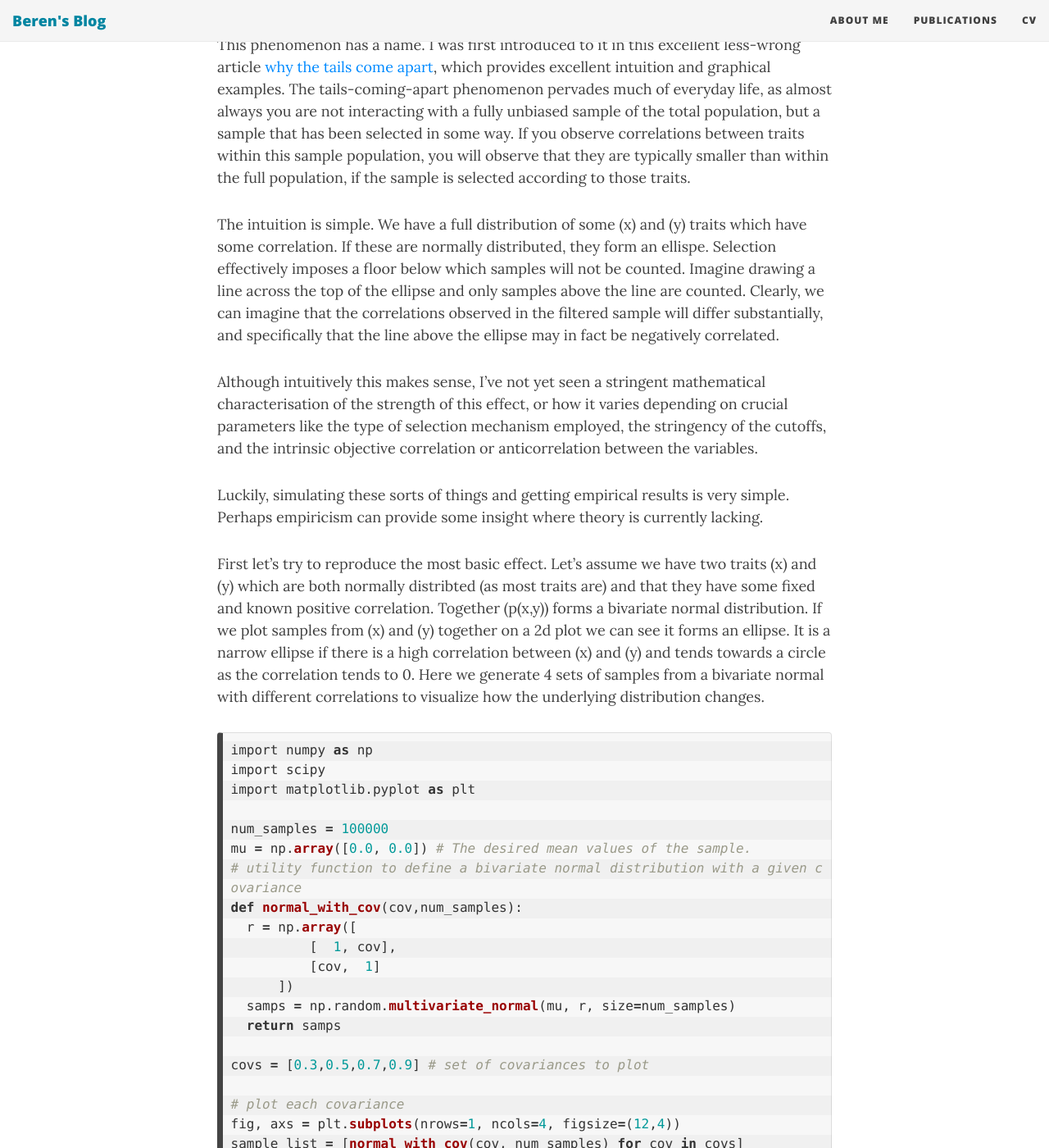
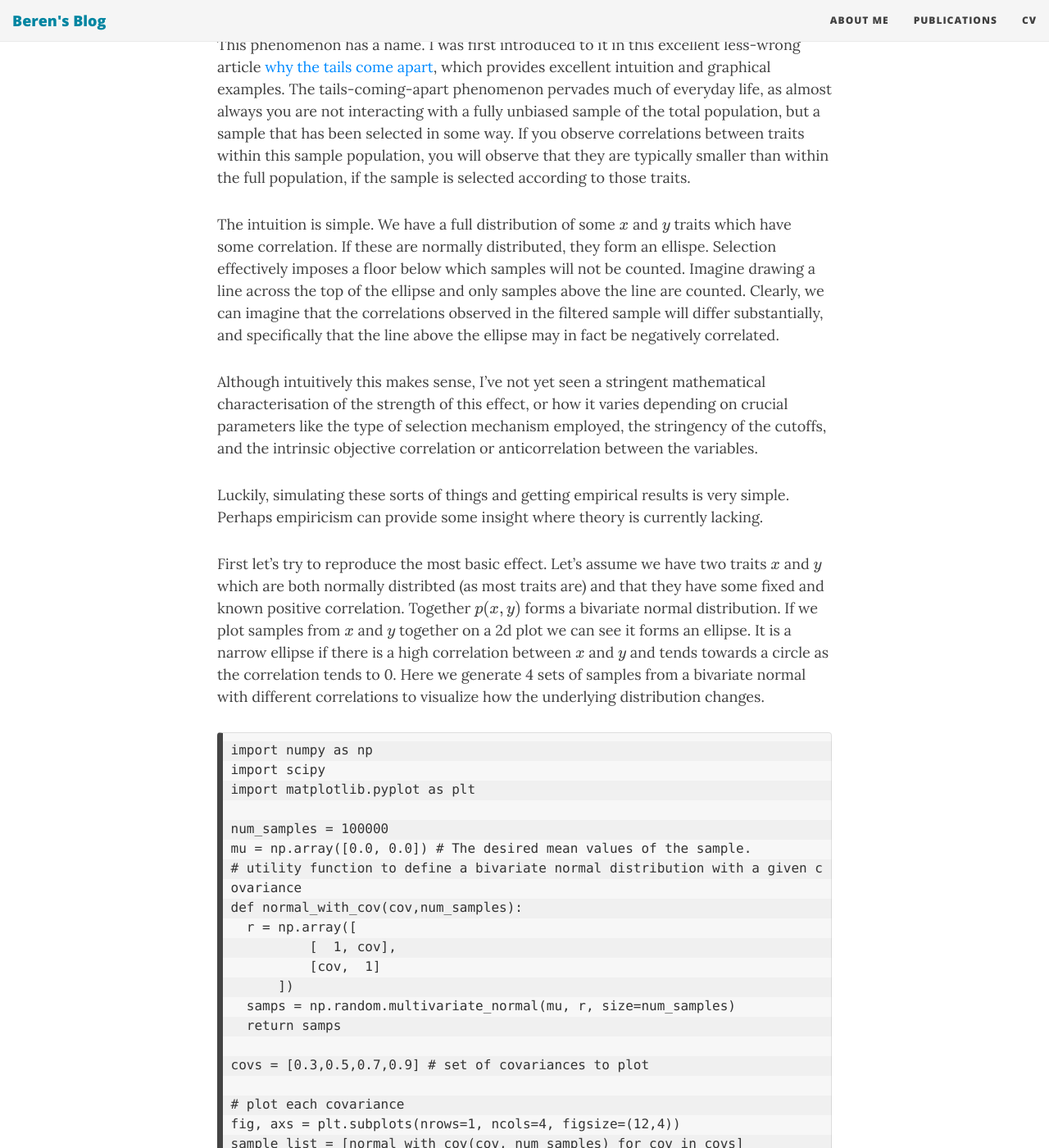
Before and after one commit to BerenMillidge/BerenMillidge.github.io, a Jekyll site: the page built from _posts/2021-02-07-How-The-Tails-Come-Apart.md, in a window 1280 px wide and 1400 px high, scrolled down 998 px. Shown: the whole window at 82% size. Built offline with Jekyll 4.4.1, drawn with Linux system fonts in a browser that asks for light colours; nearby versions of some CDN libraries; formulas are drawn with MathJax 3; some of the changed text lies outside the part shown.

Commit message:
potential fixes for formatting

````diff
--- a/_posts/2021-02-07-How-The-Tails-Come-Apart.md
+++ b/_posts/2021-02-07-How-The-Tails-Come-Apart.md
@@ -48,8 +48,8 @@ observe correlations between traits within this sample population, you
 will observe that they are typically smaller than within the full
 population, if the sample is selected according to those traits.
 
-The intuition is simple. We have a full distribution of some \(x\) and
-\(y\) traits which have some correlation. If these are normally
+The intuition is simple. We have a full distribution of some $x$ and
+$y$ traits which have some correlation. If these are normally
 distributed, they form an ellispe. Selection effectively imposes a floor
 below which samples will not be counted. Imagine drawing a line across
 the top of the ellipse and only samples above the line are counted.
@@ -69,17 +69,17 @@ is currently lacking.
 
 
 First let's try to reproduce the most basic effect. Let's assume we have
-two traits \(x\) and \(y\) which are both normally distribted (as most
+two traits $x$ and $y$ which are both normally distribted (as most
 traits are) and that they have some fixed and known positive
-correlation. Together \(p(x,y)\) forms a bivariate normal distribution.
-If we plot samples from \(x\) and \(y\) together on a 2d plot we can see
+correlation. Together $p(x,y)$ forms a bivariate normal distribution.
+If we plot samples from $x$ and $y$ together on a 2d plot we can see
 it forms an ellipse. It is a narrow ellipse if there is a high
-correlation between \(x\) and \(y\) and tends towards a circle as the
+correlation between $x$ and $y$ and tends towards a circle as the
 correlation tends to 0. Here we generate 4 sets of samples from a
 bivariate normal with different correlations to visualize how the
 underlying distribution changes.
 
-``` python
+```
 import numpy as np
 import scipy
 import matplotlib.pyplot as plt
@@ -119,11 +119,11 @@ Now let's reproduce the basic effect. Let's apply a selection floor to
 the variables and see what comes out. It is important to note that there
 are two possible types of selection, which I call *additive filtering*
 and *multiplicative filtering*. In multiplicative filtering, we require
-*both* \(x\) *and* \(y\) to be above some threshold. That is \(x\) and
-\(y\) are filtered *independently*. A second type of filtering, which I
-call *additive filtering* requires that the *sum* \(x + y\) be above
-some threshold. This means that \(x\) and \(y\) are no longer filtered
-separately. A high \(x\) score can save a poor \(y\) score and
+*both* $x$ *and* $y$ to be above some threshold. That is $x$ and
+$y$ are filtered *independently*. A second type of filtering, which I
+call *additive filtering* requires that the *sum* $x + y$ be above
+some threshold. This means that $x$ and $y$ are no longer filtered
+separately. A high $x$ score can save a poor $y$ score and
 vice-versa. Unsurprisingly these two different filtering mechanisms have
 different effects on the outcome, and it's worth thinking about which
 applies to any given situation (or some combination of the two).
@@ -133,7 +133,7 @@ filtering.
 We define each type of filtering in the functions below.
 
 
-``` python
+```
 def multiplicative_filter(samps, thresh):
   filtered = []
   for el in samps:
@@ -156,7 +156,7 @@ distribution. We use a bivariate normal with a covariance of 0.5 as an
 example. Try varying the threshold and the covariance to see what
 happens
 
-``` python
+```
 # apply filtered
 threshold = 2
 cov = 0.5
@@ -190,22 +190,19 @@ We see that the multiplicative sampling cuts away all of the
 distribution except a corner. The additive sampling is more interesting
 and defines a slice across the top of the distribution. Let's look at
 how these filtering methods affect the observed correlation between
-\(x\) and \(y\), which we know originally to be positively correlated
-with \(R = 0.5\).
+$x$ and $y$, which we know originally to be positively correlated
+with $R = 0.5$.
 
-``` python
+```
 print("Original: ", np.corrcoef(samples[:,0],samples[:,1])[0,1])
 print("Multiplicative: ", np.corrcoef(multiplicative_filtered[:,0],multiplicative_filtered[:,1])[0,1])
 print("Additive: ", np.corrcoef(additive_filtered[:,0],additive_filtered[:,1])[0,1])
 ```
-
-<div class="output stream stdout">
-
+```
     Original:  0.499239388815636
     Multiplicative:  0.1337042101547952
     Additive:  -0.5384505164742601
-
-</div>
+```
 
 The tails-come-apart phenomenon can be seen very strongly with both
 types of filter. The observed correlation in the filtered distribution
@@ -239,7 +236,7 @@ start with a bivariate normal with a covariance between \(x\) and \(y\)
 of 0.8, although you are welcome to play with this and see how it
 changes.
 
-``` python
+```
 # utility plot function
 def plot_threshold_scaling(filter,threshs, cov):
   samps = normal_with_cov(cov,100000)
@@ -286,7 +283,7 @@ little bias in observed correlations.
 However this bias rises steeply for higher thresholds. The additive is
 substantially stronger than the multiplicative and can cause negative
 observed correlations even when the real underlying correlation is 0.8
-when the threshold \(\geq\) two standard deviations. 2 standard
+when the threshold $\geq$ two standard deviations. 2 standard
 deviations is not a particularly high selection floor for elite
 institutions so we should generally expect high spurious negative
 correlations to be observed in these samples due to this phenomenon.
@@ -310,7 +307,7 @@ The other key parameter here to investigate is how the covariance of the
 original distribution affects the observed covariances after filtering.
 
 
-``` python
+```
 def plot_covariance_scaling(filter,covs,thresh):
   filtered_covariances = []
   for cov in covs:
@@ -346,7 +343,7 @@ negative correlation, only reduce the true positive correlation.
 Finally, we see that the the observed correlation increases apparently
 *exponentially* towards 1 as the true correlation tends to 1. This makes
 sense since if the correlation is 1, there are no tails to come apart in
-the first place, since \(x\) and \(y\) become identical. This means, in
+the first place, since $x$ and $y$ become identical. This means, in
 general, that the strength of the tails-comes-aparts phenomenon declines
 with very highly correlated variables.
 
@@ -360,7 +357,7 @@ institutions generally have strong additive selection floors, which
 select on moderately positively correlated traits (i.e. intelligence and
 conscientiousness), and thus it is not surprising that we should observe
 many spurious negative correlations within these cohorts. In fact, the
-predicted strength \(\approx -0.5\text{-}0.8\) of the correlation is
+predicted strength $\approx -0.5\text{-}0.8$ of the correlation is
 actually much *stronger* than I would have expected given my own
 experience. This implies that either the selection floor is not as
 stringent as expected or else the correlation between the variables in
````
